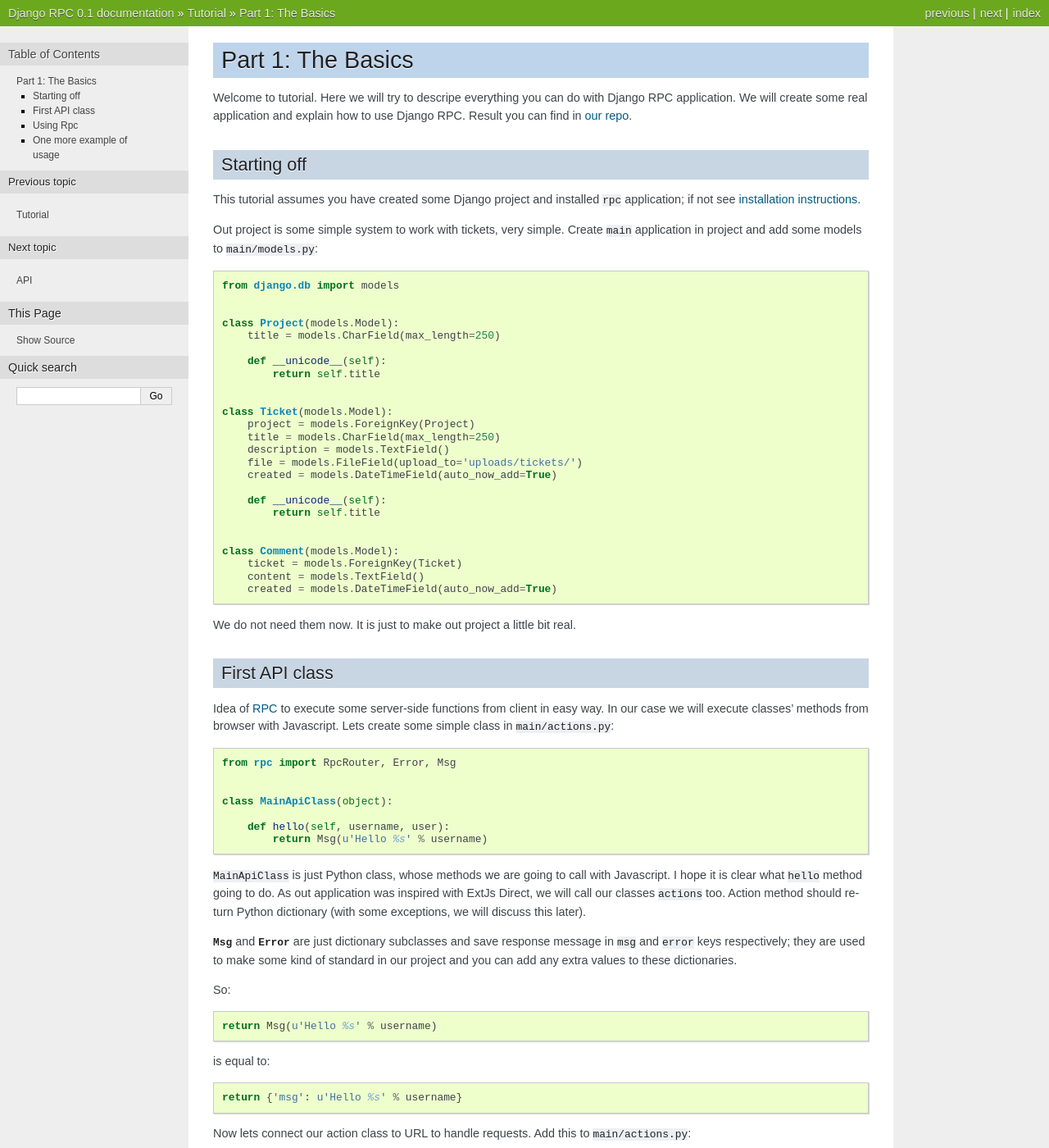
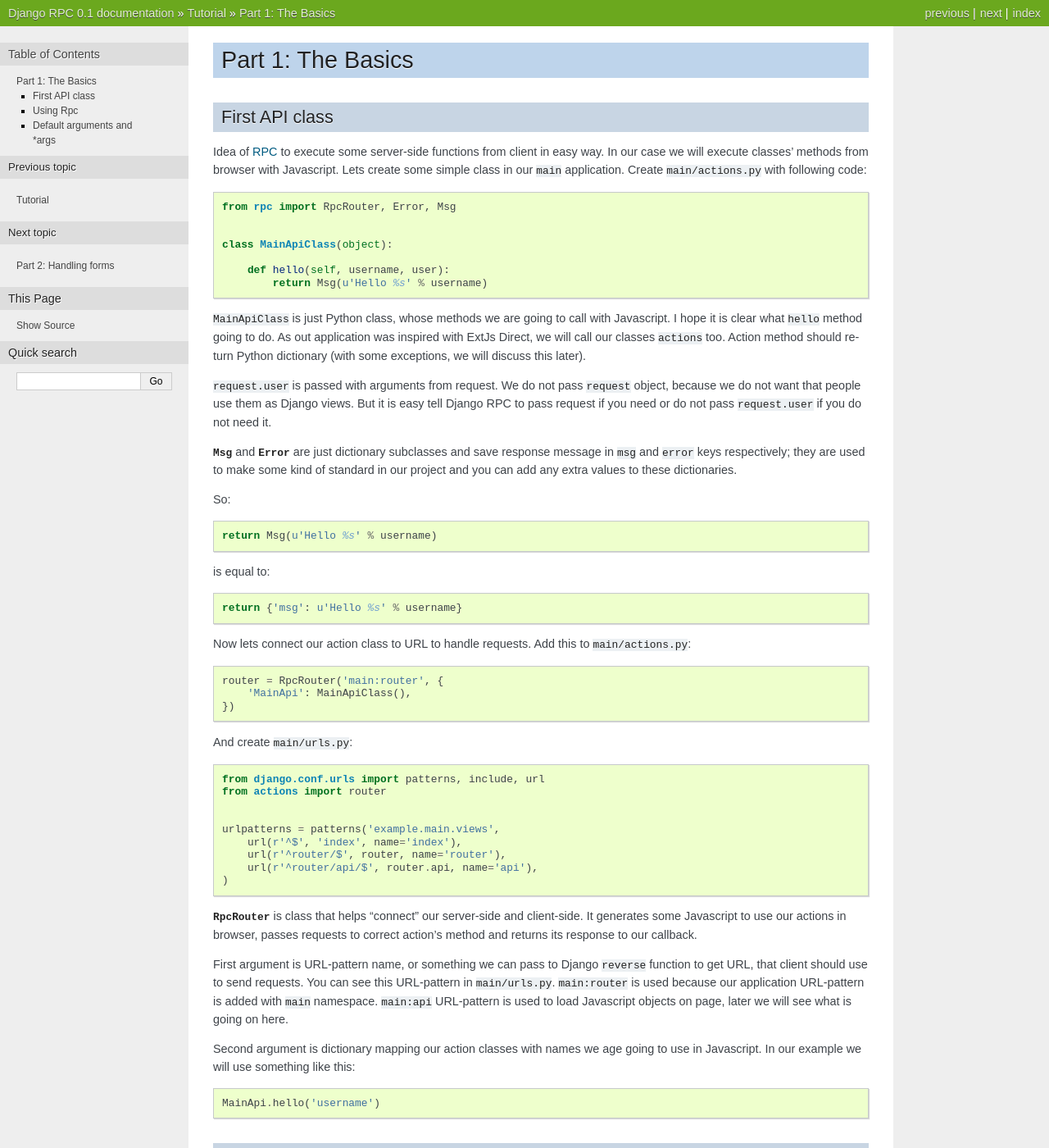
Before and after one commit to Alerion/django-rpc, a Sphinx documentation site: the page built from docs/tutorial/part1.rst, in a window 1280 px wide and 1400 px high. Shown: the whole window at 82% size. Built offline with Sphinx 7.4.7, drawn with Linux system fonts in a browser that asks for light colours; some of the changed text lies outside the part shown.

Commit message:
update documentation

```diff
--- a/docs/about.rst
+++ /dev/null
@@ -1,6 +0,0 @@
-.. _about:
-
-About
-=====
-
-Django RPC with jQuery. Post of Ext.Direct.
--- a/docs/api/index.rst
+++ b/docs/api/index.rst
@@ -1,10 +1,11 @@
 .. _api:
 
-API
-===
+API Guide
+=========
 
 .. toctree::
     :maxdepth: 2
 
     base
     responses
+    utils
--- /dev/null
+++ b/docs/example.rst
@@ -0,0 +1,40 @@
+.. _example:
+
+Example
+=======
+
+Let's take a look at a quick example how to use Django RPC application.
+
+We'll create a page with button, which calls server-side method using Django RPC.
+
+Create ``actions.py`` in ``someapp`` application of our ``someproject`` project with following code::
+
+    from rpc import RpcRouter, Error, Msg
+
+
+    class MainApiClass(object):
+
+        def hello(self, username, user):
+            return Msg(u'Hello, %s!' % username)
+
+Add this to ``urls.py``::
+
+    from django.conf.urls import patterns, include, url
+    from .actions import router
+
+
+    urlpatterns = patterns('someproject.someapp.views',
+        url(r'^router/$', router, name='router'),
+        url(r'^router/api/$', router.api, name='api'),
+    )
+
+Add following code to page template::
+
+    <script src="{% url 'main:api' %}"></script>
+    <script>
+        MainApi.hello('username', function(resp, sb){
+            alert(resp.msg);
+        });
+    </script>
+
+Reload page and you will see alert with message "Hello, username!".
--- a/docs/tutorial/part1.rst
+++ b/docs/tutorial/part1.rst
@@ -1,57 +1,15 @@
-
 .. _tutorial-part-1:
 
 Part 1: The Basics
 ==================
 
-Welcome to tutorial. Here we will try to descripe everything you can do with Django RPC application.
-We will create some real application and explain how to use Django RPC.
-Result you can find in `our repo <https://github.com/Alerion/Django-RPC>`_.
-
-
-Starting off
-------------
-
-This tutorial assumes you have created some Django project and installed ``rpc`` application;
-if not see :ref:`installation instructions <installation>`.
-
-Out project is some simple system to work with tickets, very simple. Create ``main`` application in project
-and add some models to ``main/models.py``::
-
-    from django.db import models
-
-
-    class Project(models.Model):
-        title = models.CharField(max_length=250)
-
-        def __unicode__(self):
-            return self.title
-
-
-    class Ticket(models.Model):
-        project = models.ForeignKey(Project)
-        title = models.CharField(max_length=250)
-        description = models.TextField()
-        file = models.FileField(upload_to='uploads/tickets/')
-        created = models.DateTimeField(auto_now_add=True)
-
-        def __unicode__(self):
-            return self.title
-
-
-    class Comment(models.Model):
-        ticket = models.ForeignKey(Ticket)
-        content = models.TextField()
-        created = models.DateTimeField(auto_now_add=True)
-
-We do not need them now. It is just to make out project a little bit real.
 
 First API class
 ---------------
 
 Idea of `RPC <http://en.wikipedia.org/wiki/Remote_procedure_call>`_ to execute some server-side functions
 from client in easy way. In our case we will execute classes' methods from browser with Javascript.
-Lets create some simple class in ``main/actions.py``::
+Lets create some simple class in our ``main`` application. Create ``main/actions.py`` with following code::
 
     from rpc import RpcRouter, Error, Msg
 
@@ -66,9 +24,14 @@
 we will call our classes ``actions`` too. Action method should return Python dictionary
 (with some exceptions, we will discuss this later).
 
+``request.user`` is passed with arguments from request. We do not pass ``request`` object, because
+we do not want that people use them as Django views. But it is easy tell Django RPC to pass request
+if you need or do not pass ``request.user`` if you do not need it.
+
 :class:`~rpc.responses.Msg` and :class:`~rpc.responses.Error`
 are just dictionary subclasses and save response message in ``msg`` and ``error`` keys respectively;
-they are used to make some kind of standard in our project and you can add any extra values to these dictionaries.
+they are used to make some kind of standard in our project and you can add any extra values to these
+dictionaries.
 
 So::
 
@@ -96,17 +59,20 @@
         url(r'^router/api/$', router.api, name='api'),
     )
 
-:class:`~rpc.RpcRouter` is class that helps "connect" our server-side and client-side. It generates our actions in JS to use in browser,
-pass requests to correct action's method and return its response as HTTP response.
+:class:`~rpc.RpcRouter` is class that helps "connect" our server-side and client-side. It generates
+some Javascript to use our actions in browser, passes requests to correct action's method and returns
+its response to our callback.
 
-First argument is URL-pattern name, or something we can pass to Django ``reverse`` function to get URL, that client should use to send requests. You can see this URL-pattern in ``main/urls.py``.
+First argument is URL-pattern name, or something we can pass to Django ``reverse`` function to get URL,
+that client should use to send requests. You can see this URL-pattern in ``main/urls.py``.
 ``main:router`` is used because our application URL-pattern is added with ``main`` namespace.
 ``main:api`` URL-pattern is used to load Javascript objects on page, later we will see what is going on here.
 
 Second argument is dictionary mapping our action classes with names we age going to use in Javascript.
-In our example we will something like this::
+In our example we will use something like this::
 
     MainApi.hello('username')
+
 
 Using Rpc
 ---------
@@ -130,7 +96,44 @@
 
 You should see alert with messages "Hellp, Username".
 
-One more example of usage
--------------------------
 
-Action method can have optional arguments or `*args`.
+Default arguments and *args
+---------------------------
+
+Action method can have optional arguments or accept ``*args``. Pay attention that ``user`` is passed as
+keyword argument, so you should accept ``**kwargs`` according to Python syntax.
+
+Lets add new method to our ``MainApiClass`` class::
+
+    def func1(self, val, d='default', *args, **kwargs):
+        print 'val =', val
+        print 'd =', d
+        print 'args =', args
+        return Msg(u'func1')
+
+It does nothing, just show passed arguments.
+
+Lets execute in bowser following JS code::
+
+    MainApi.func1(1, 2, 3, 4, 5)
+
+In Django dev-server output you can see::
+
+    val = 1
+    d = 2
+    args = (3, 4, 5)
+
+Now execute::
+
+    MainApi.func1(1)
+
+You will see::
+
+    val = 1
+    d = default
+    args = ()
+
+If you execute ``MainApi.func1()``, you will get error "Incorrect arguments number".
+
+I think is clear what happens. You can play with different arguments number using
+our example project from repo.
```
Also changed, not shown: docs/api/utils.rst (added, +7 -0 lines), docs/index.rst (+24 -6 lines), docs/installation.rst (+10 -5 lines), docs/tutorial/index.rst (+8 -0 lines), docs/tutorial/part2.rst (added, +104 -0 lines), 4 other files.
